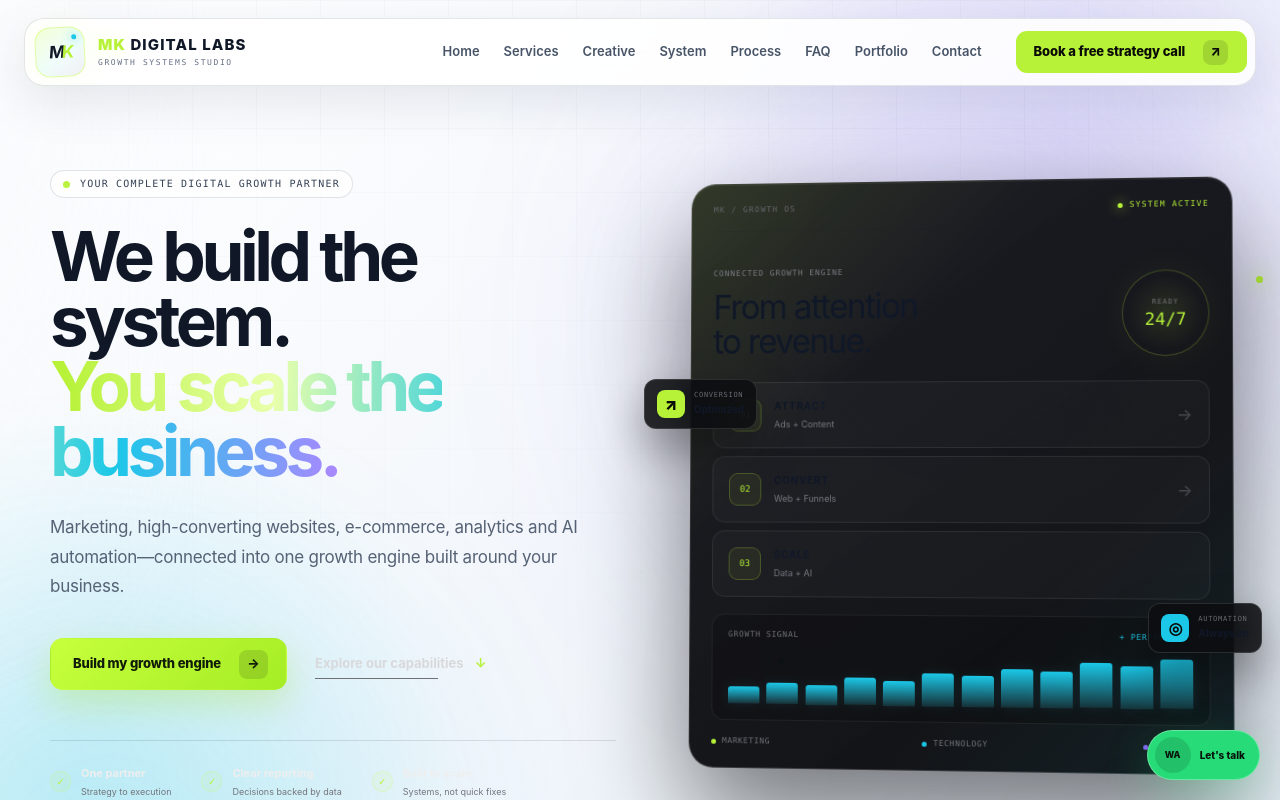
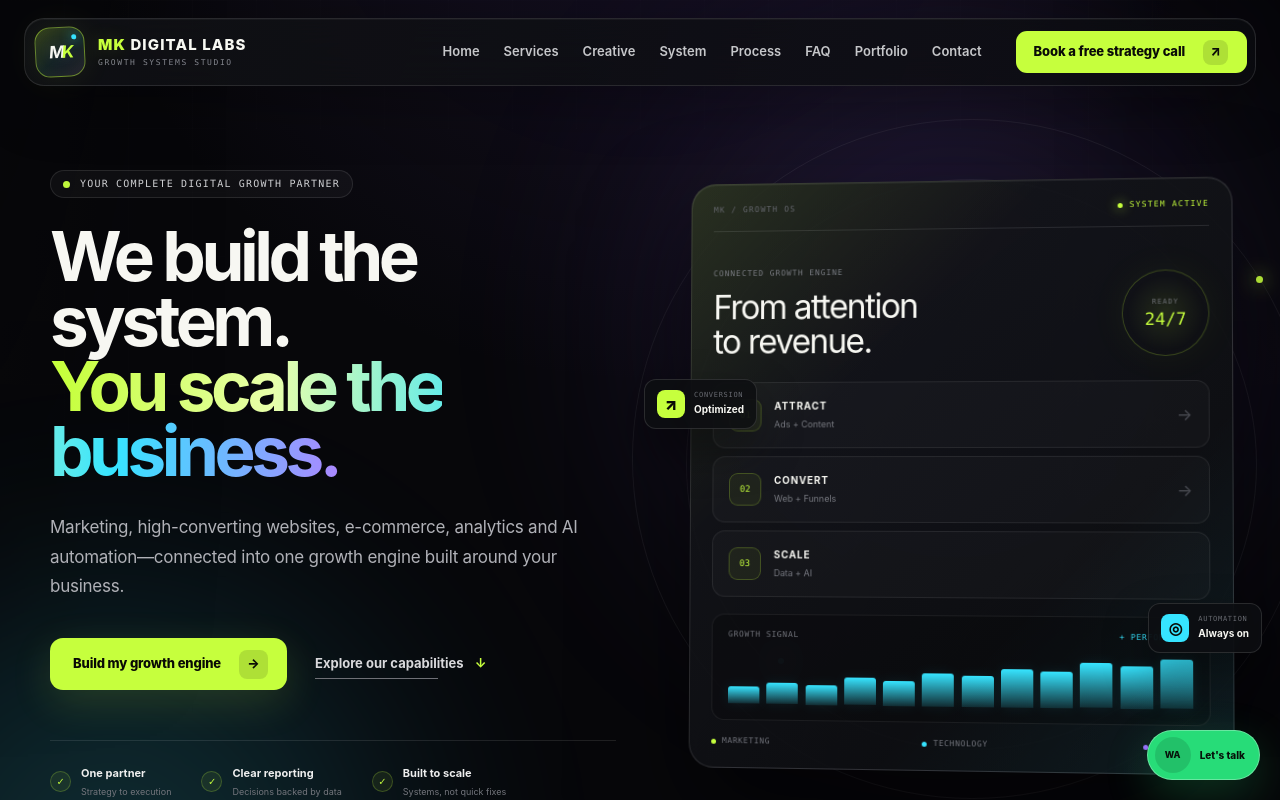
Before and after one commit to muzammilswatti7-lab/my-first-website, a Next.js app: page / in a window 1280 px wide. Shown: the top 800 px of the page. Built offline with nearby package versions, Linux system fonts and the light colour scheme.

Commit message:
Restore original website theme

```diff
--- a/app/globals.css
+++ b/app/globals.css
@@ -272,79 +272,3 @@ button, input, textarea { font: inherit; }
 @media (prefers-reduced-motion: reduce) {
   *,*::before,*::after{scroll-behavior:auto!important;animation-duration:.01ms!important;animation-iteration-count:1!important;transition-duration:.01ms!important}
 }
-/* PREMIUM LIGHT VISUAL UPGRADE */
-:root {
-  --ink: #f4f7fb;
-  --panel: #ffffff;
-  --panel-2: #eaf0f7;
-  --text: #101828;
-  --muted: #667085;
-  --line: rgba(16, 24, 40, 0.12);
-  --lime: #b7f238;
-  --cyan: #1bc8e8;
-  --violet: #8366f4;
-}
-
-body {
-  background: var(--ink);
-  color: var(--text);
-}
-
-.site-header.scrolled {
-  background: rgba(244, 247, 251, 0.88);
-  border-bottom-color: rgba(16, 24, 40, 0.1);
-}
-
-.nav-shell {
-  background: rgba(255, 255, 255, 0.88);
-  border-color: rgba(16, 24, 40, 0.11);
-  box-shadow: 0 16px 50px rgba(24, 39, 75, 0.1);
-}
-
-.brand-copy strong { color: #101828; }
-.brand-copy small { color: #667085; }
-.nav-links a { color: #475467; }
-.nav-links a:hover { color: #101828; }
-
-.hero {
-  background:
-    radial-gradient(circle at 90% 12%, rgba(131, 102, 244, 0.16), transparent 31%),
-    radial-gradient(circle at 6% 88%, rgba(27, 200, 232, 0.14), transparent 27%),
-    linear-gradient(135deg, #ffffff 0%, #f2f6fb 55%, #e9f1fa 100%);
-}
-
-.hero-grid-lines {
-  opacity: 0.42;
-  background-image:
-    linear-gradient(rgba(16, 24, 40, 0.055) 1px, transparent 1px),
-    linear-gradient(90deg, rgba(16, 24, 40, 0.055) 1px, transparent 1px);
-}
-
-.hero-grid-lines::after {
-  background: linear-gradient(90deg, #f4f7fb, transparent 18%, transparent 82%, #f4f7fb);
-}
-
-.hero-kicker {
-  color: #344054;
-  background: rgba(255, 255, 255, 0.72);
-  border-color: rgba(16, 24, 40, 0.12);
-}
-
-.hero-copy { color: #566275; }
-
-.button-primary {
-  color: #111b09;
-  background: linear-gradient(135deg, #c7ff3d, #a5ed25);
-  box-shadow: 0 14px 34px rgba(166, 224, 44, 0.3);
-}
-
-.button-outline {
-  color: #1d2939;
-  border-color: rgba(16, 24, 40, 0.16);
-  background: rgba(255, 255, 255, 0.72);
-}
-
-.button-outline:hover {
-  background: #ffffff;
-  border-color: #1bc8e8;
-}
```
